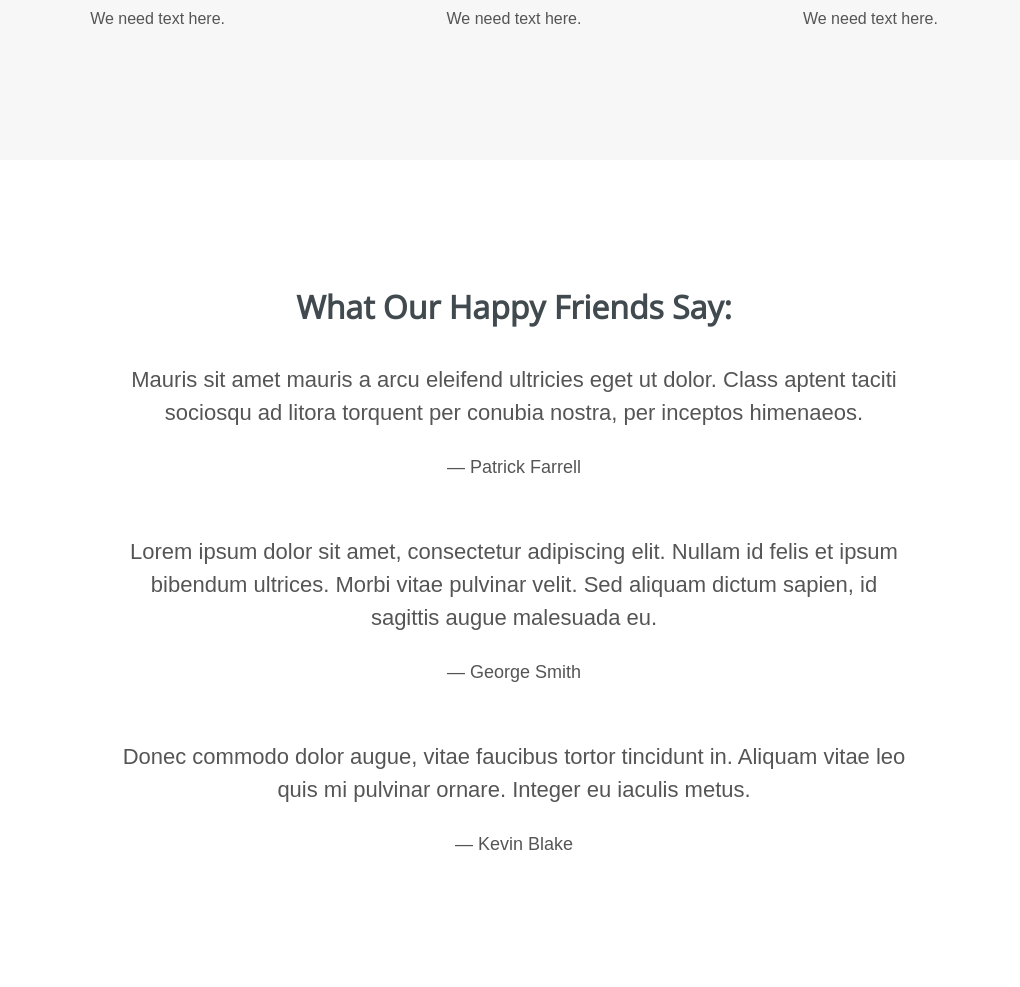
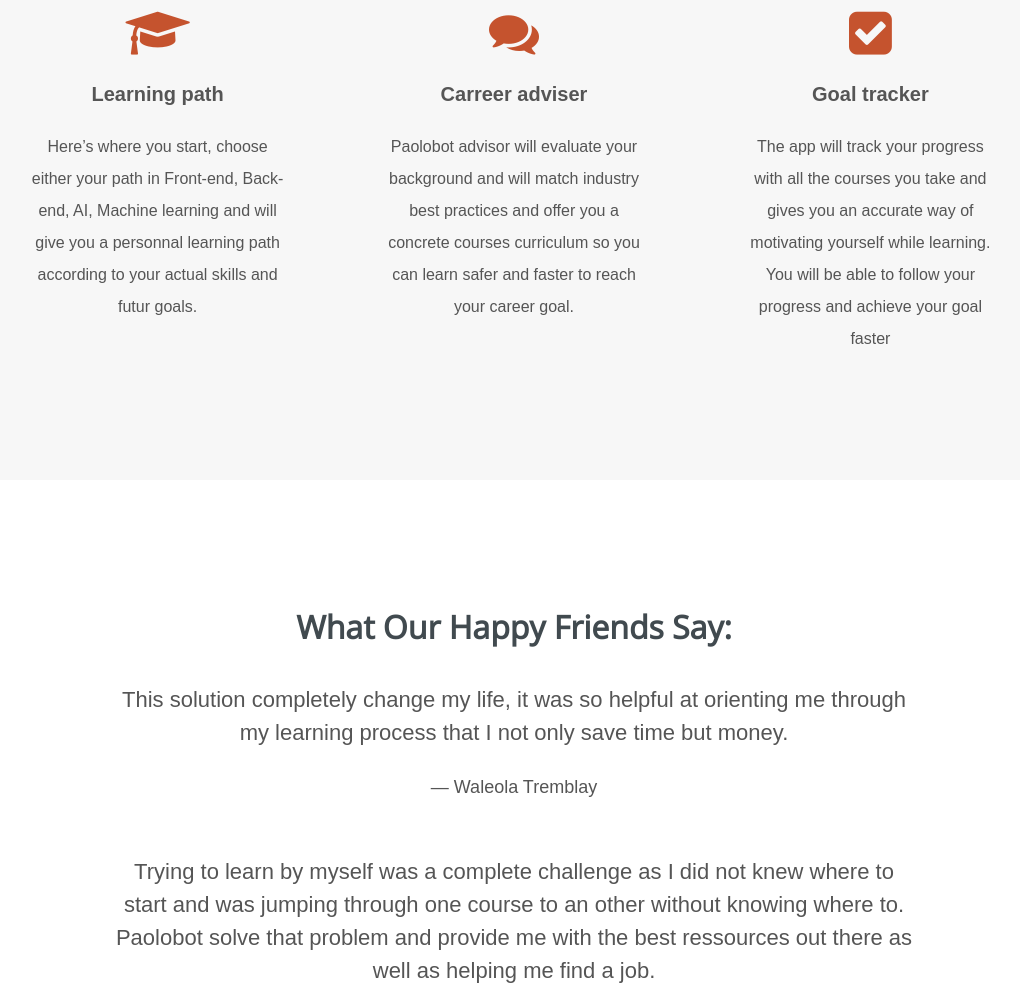
Before and after one commit to pitonneux/paolobot, a plain HTML site: page index.html in a window 1280 px wide. Shown: the part 2513-3500 px from the top of the page, without its empty margins (126-1146 px from the left). Drawn offline with nearby package versions, Linux system fonts and the light colour scheme.

Commit message:
minor change to html adding text

```diff
--- a/index.html
+++ b/index.html
@@ -47,7 +47,9 @@
 
     <section class="our-solution">
         <h3 class="title">You dont know where and how to start your career path in tech?</h3>
-        <p>We provide you with a personal guidance for your learning track and set you up faster to get your first job in tech.</p>
+        <p>Our app is there to help everyone who want to change career and work in tech By Providing a step by step process and tracking
+        system for your learning path. It connect every learner all together and facilitate exchange, study meeting with your local
+        community.</p>
         <hr>
 
         <ul class="grid">
@@ -67,24 +69,25 @@
 
     <section class="our-process">
         <h3 class="title">Our process</h3>
-        <p>Offering you a simple and effective way to check upon your background, goals and objectives. Providing you a unique learning path and giving you ressources needed to attain your goals</p>
+        <p>Offering you a simple and effective way to check upon your background, goals and objectives. Providing you a unique learning path and giving you ressources needed to attain your goals. It bring you an unique solution that connect you from your learning background to the job market. Like nobody did out there.
+        We provide you with a personal guidance for your learning track and set you up faster to get your first job in tech.</p>
         <hr>
 
         <ul class="grid">
             <li>
                 <i class="fa fa-graduation-cap"></i>
                 <h4>Learning path</h4>
-                <p>We need text here.</p>
+                <p>Here’s where you start, choose either your path in Front-end, Back-end, AI, Machine learning and will give you a personnal learning path according to your actual skills and futur goals.</p>
             </li>
             <li>
                 <i class="fa fa-comments"></i>
                 <h4>Carreer adviser</h4>
-                <p>We need text here.</p>
+                <p>Paolobot advisor will evaluate your background and will match industry best practices and offer you a concrete courses curriculum so you can learn safer and faster to reach your career goal.</p>
             </li>
             <li>
                 <i class="fa fa-check-square"></i>
                 <h4>Goal tracker</h4>
-                <p>We need text here.</p>
+                <p>The app will track your progress with all the courses you take and gives you an accurate way of motivating yourself while learning. You will be able to follow your progress and achieve your goal faster</p>
             </li>
             </div>
     </section>
@@ -93,17 +96,14 @@
     <section class="testimonials">
         <h3 class="title">What our happy friends say:</h3>
 
-        <p class="quote">Mauris sit amet mauris a arcu eleifend ultricies eget ut dolor. Class aptent taciti sociosqu ad litora torquent per
-            conubia nostra, per inceptos himenaeos.</p>
-        <p class="author">— Patrick Farrell</p>
+        <p class="quote">This solution completely change my life, it was so helpful at orienting me through my learning process that I not only save time but money.</p>
+        <p class="author">— Waleola Tremblay</p>
 
-        <p class="quote">Lorem ipsum dolor sit amet, consectetur adipiscing elit. Nullam id felis et ipsum bibendum ultrices. Morbi vitae
-            pulvinar velit. Sed aliquam dictum sapien, id sagittis augue malesuada eu.</p>
-        <p class="author">— George Smith</p>
+        <p class="quote">Trying to learn by myself was a complete challenge as I did not knew where to start and was jumping through one course to an other without knowing where to. Paolobot solve that problem and provide me with the best ressources out there as well as helping me find a job.</p>
+        <p class="author">— Mike Roth</p>
 
-        <p class="quote">Donec commodo dolor augue, vitae faucibus tortor tincidunt in. Aliquam vitae leo quis mi pulvinar ornare. Integer
-            eu iaculis metus.</p>
-        <p class="author">— Kevin Blake</p>
+        <p class="quote">I've been searching for ressources out there considering attending a bootcamp, when I found Lab12 and the way their Paolobot was giving me a clear path to become a front-end developer, it was an easy choice.</p>
+        <p class="author">— Roberta Blake</p>
 
 
     </section>
```
